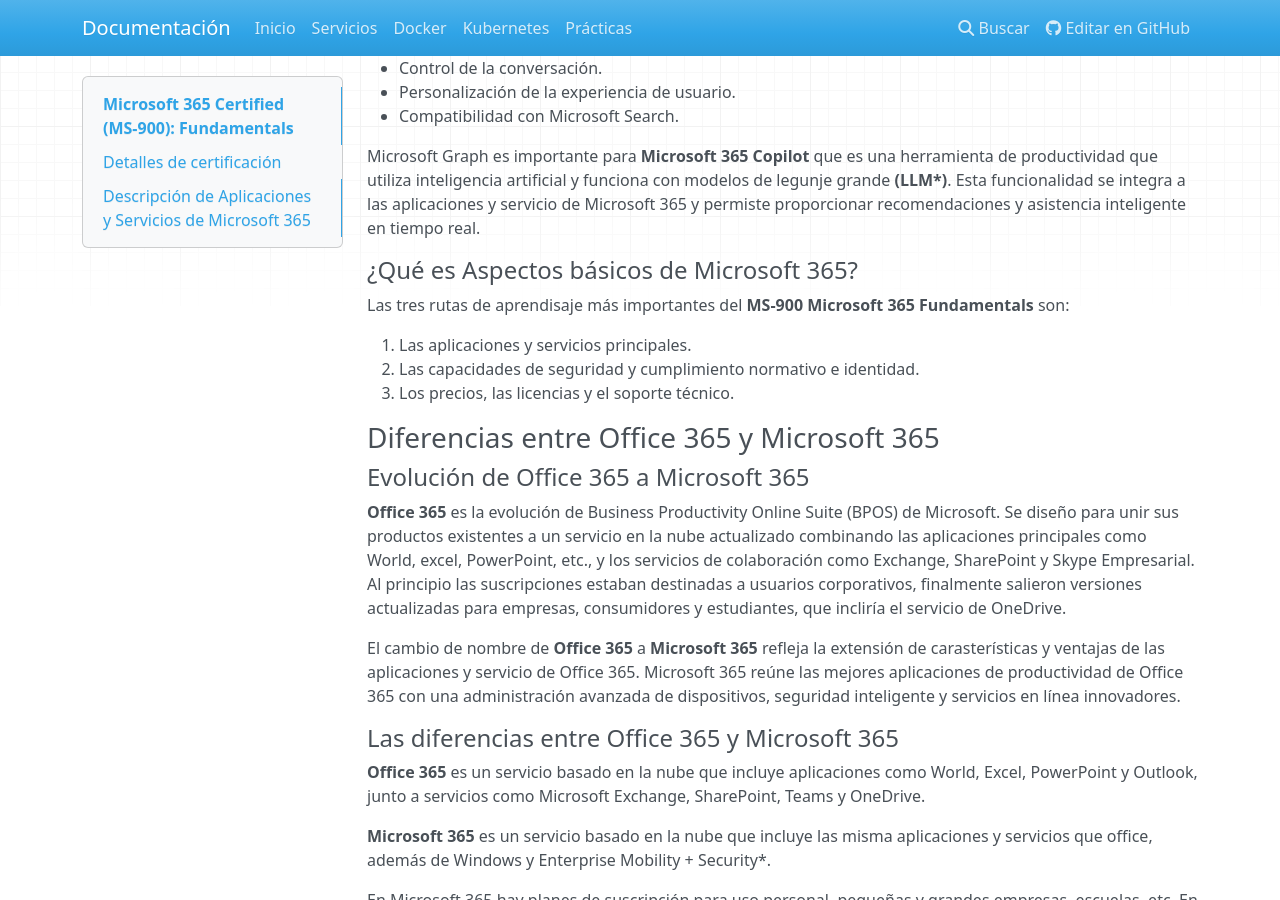
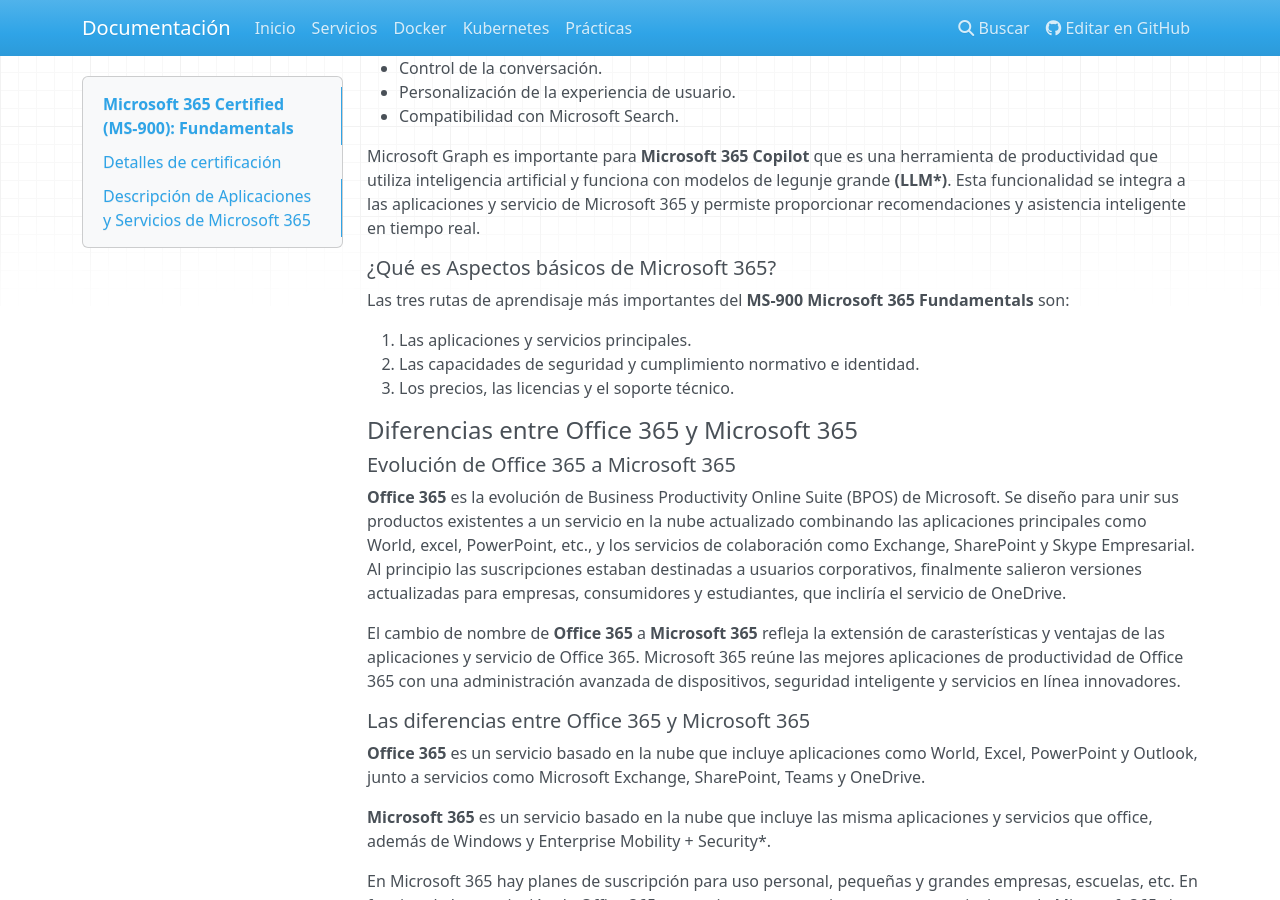
Before and after one commit to Rafcrak/documentacion, an MkDocs documentation site: the page built from docs/Apuntes/Microsoft/Fundamentals.md, in a window 1280 px wide and 900 px high, scrolled down 746 px. Built offline with MkDocs 1.6.1, drawn with Linux system fonts in a browser that asks for light colours; nearby versions of some CDN libraries.

```diff
--- a/docs/Apuntes/Microsoft/Fundamentals.md
+++ b/docs/Apuntes/Microsoft/Fundamentals.md
@@ -31,7 +31,7 @@ El certificado te puede servir si buscas:
 
 Microsoft Graph es importante para **Microsoft 365 Copilot** que es una herramienta de productividad que utiliza inteligencia artificial y funciona con modelos de legunje grande **(LLM\*)**. Esta funcionalidad se integra a las aplicaciones y servicio de Microsoft 365 y permiste proporcionar recomendaciones y asistencia inteligente en tiempo real.
 
-#### ¿Qué es Aspectos básicos de Microsoft 365?
+##### ¿Qué es Aspectos básicos de Microsoft 365?
 
 Las tres rutas de aprendisaje más importantes del **MS-900 Microsoft 365 Fundamentals** son:
 
@@ -39,15 +39,15 @@ Las tres rutas de aprendisaje más importantes del **MS-900 Microsoft 365 Fundam
 2. Las capacidades de seguridad y cumplimiento normativo e identidad.
 3. Los precios, las licencias y el soporte técnico.
 
-### Diferencias entre Office 365 y Microsoft 365
+#### Diferencias entre Office 365 y Microsoft 365
 
-#### Evolución de Office 365 a Microsoft 365
+##### Evolución de Office 365 a Microsoft 365
 
 **Office 365** es la evolución de Business Productivity Online Suite (BPOS) de Microsoft. Se diseño para unir sus productos existentes a un servicio en la nube actualizado combinando las aplicaciones principales como World, excel, PowerPoint, etc., y los servicios de colaboración como Exchange, SharePoint y Skype Empresarial. Al principio las suscripciones estaban destinadas a usuarios corporativos, finalmente salieron versiones actualizadas para empresas, consumidores y estudiantes, que incliría el servicio de OneDrive.
 
 El cambio de nombre de **Office 365** a **Microsoft 365** refleja la extensión de carasterísticas y ventajas de las aplicaciones y servicio de Office 365. Microsoft 365 reúne las mejores aplicaciones de productividad de Office 365 con una administración avanzada de dispositivos, seguridad inteligente y servicios en línea innovadores.
 
-#### Las diferencias entre Office 365 y Microsoft 365
+##### Las diferencias entre Office 365 y Microsoft 365
 
 **Office 365** es un servicio basado en la nube que incluye aplicaciones como World, Excel, PowerPoint y Outlook, junto a servicios como Microsoft Exchange, SharePoint, Teams y OneDrive.
 
```
